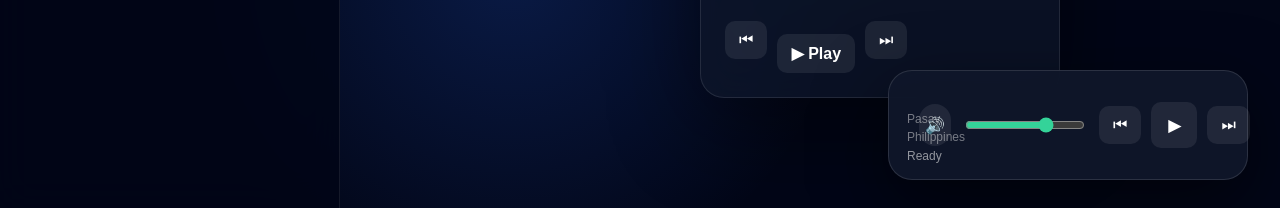
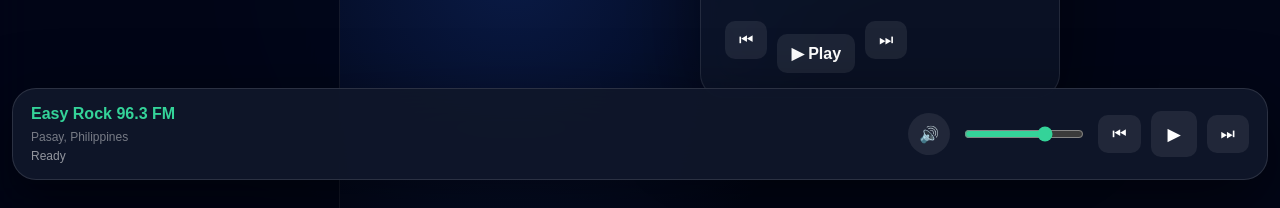
Before and after one commit to dabewebdev/globewave, a React (Vite) app: page / in a window 1280 px wide. Shown: the part 592-800 px from the top of the page. Built offline with nearby package versions, Linux system fonts and the light colour scheme; no server answers.

Commit message:
Fix mobile station card overflow

```diff
--- a/src/index.css
+++ b/src/index.css
@@ -529,3 +529,88 @@
   color: white;
   cursor: pointer;
 }
+
+/* ============================= */
+/* MOBILE OVERFLOW FIX */
+/* ============================= */
+
+html,
+body {
+  max-width: 100%;
+  overflow-x: hidden;
+}
+
+* {
+  box-sizing: border-box;
+}
+
+/* Make every main wrapper stay inside phone screen */
+#root,
+.app,
+.container,
+.main,
+main {
+  width: 100%;
+  max-width: 100%;
+  overflow-x: hidden;
+}
+
+/* Globe/map area must not push page sideways */
+.globe-section,
+.map-section,
+.radio-map,
+.globe-container,
+.world-map,
+.earth-section {
+  width: 100%;
+  max-width: 100%;
+  overflow: hidden;
+  position: relative;
+}
+
+/* Fix the large station card on the right */
+.now-playing-card,
+.featured-station,
+.station-preview,
+.station-info-card,
+.current-station-card {
+  position: relative !important;
+  left: auto !important;
+  right: auto !important;
+  transform: none !important;
+  width: calc(100% - 32px) !important;
+  max-width: calc(100% - 32px) !important;
+  margin: 16px auto !important;
+}
+
+/* If globe + station card are inside flex/grid, stack them on mobile */
+@media (max-width: 768px) {
+  .globe-section,
+  .map-section,
+  .radio-map,
+  .globe-container,
+  .earth-section {
+    display: block !important;
+  }
+
+  .now-playing-card,
+  .featured-station,
+  .station-preview,
+  .station-info-card,
+  .current-station-card {
+    display: block !important;
+  }
+}
+
+/* Fix bottom player */
+.player,
+.mini-player,
+.bottom-player,
+.audio-player,
+.now-playing-bar {
+  width: calc(100% - 24px) !important;
+  max-width: calc(100% - 24px) !important;
+  left: 12px !important;
+  right: 12px !important;
+  transform: none !important;
+}
```
